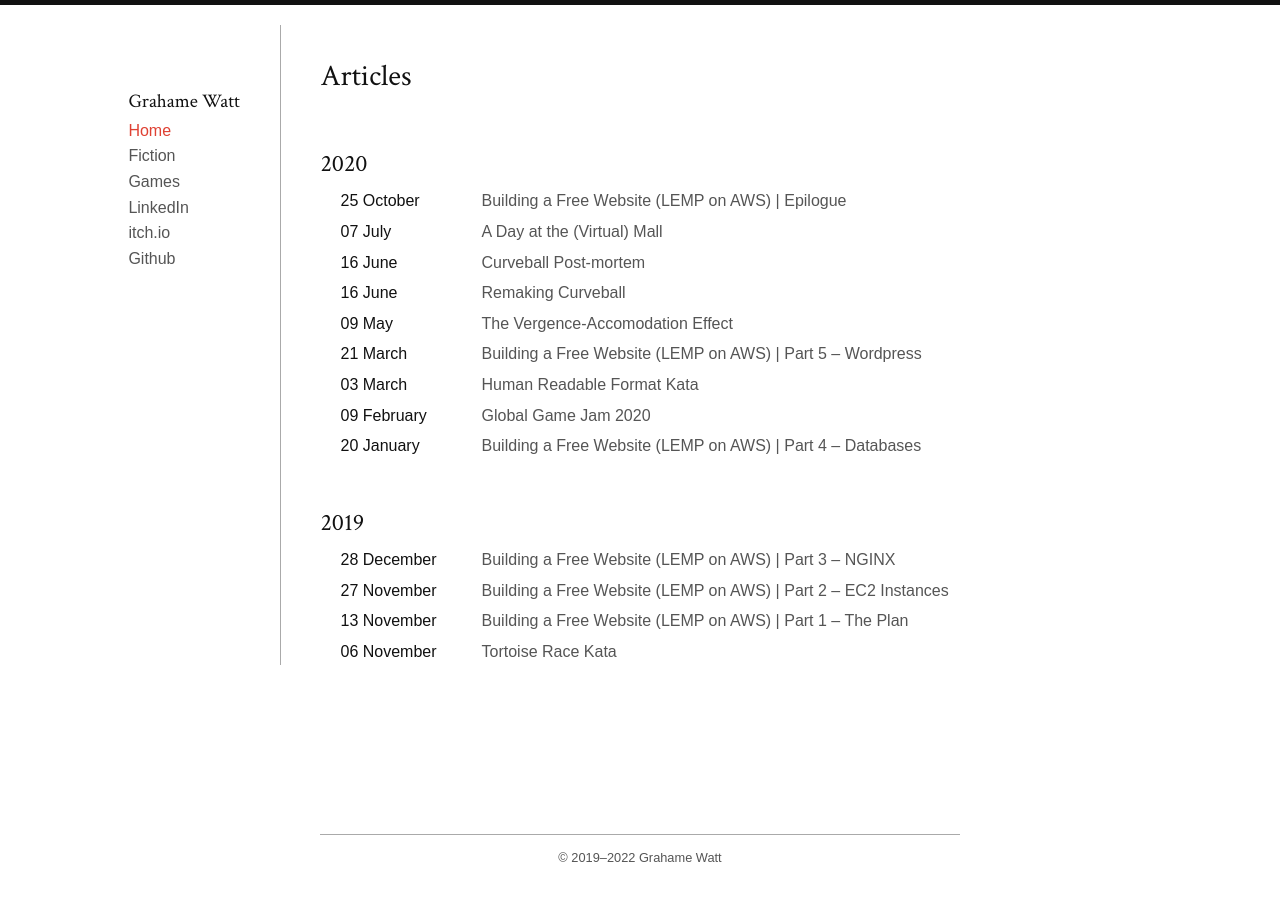
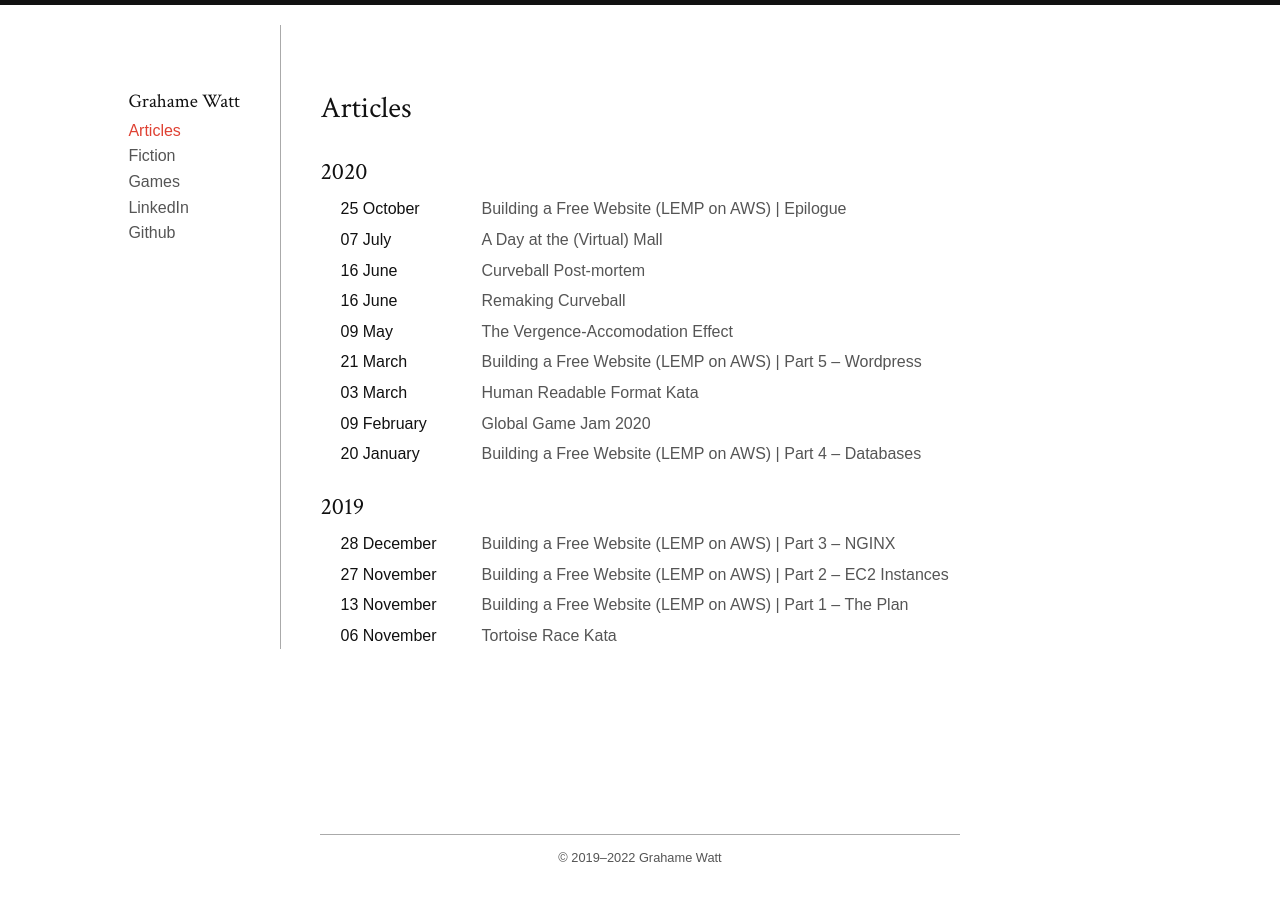
Before and after one commit to GrahameGW/grahamegw.github.io, a Jekyll site: the page built from index.html, in a window 1280 px wide. Built offline with Jekyll 4.4.1, drawn with Linux system fonts in a browser that asks for light colours; some web fonts are replaced.

Commit message:
fixed 404 header

```diff
--- a/404.html
+++ b/404.html
@@ -1,4 +1,5 @@
 ---
+title: 404
 permalink: /404.html
 layout: page
 ---
--- a/_data/navigation.yaml
+++ b/_data/navigation.yaml
@@ -1,12 +1,10 @@
-- name: Home
+- name: Articles
   link: /
 - name: Fiction
-  link: /fiction.html
+  link: /fiction
 - name: Games
-  link: /games.html
+  link: /games
 - name: LinkedIn
   link: https://linkedin.com/in/wattgrahame
-- name: itch.io
-  link: https://metapilgrim.itch.io/
 - name: Github
   link: https://github.com/grahamegw
--- a/index.html
+++ b/index.html
@@ -2,7 +2,7 @@
 title: Home
 ---
 <div>
-    <h1 style="margin-top: 0.5rem";>Articles</h1>
+    <h1>Articles</h1>
 </div>
 <div class="post-list">
     {% assign year = "" %}
@@ -11,7 +11,7 @@
         {% assign post_year = post.date | date: "%Y" %}
         {% if post_year != year %}
         {% assign year = post_year %}
-        <h2>{{ year }}</h2><span name="grid-fill"></span>
+        <h2 style="margin-top: 1rem;">{{ year }}</h2><span name="grid-fill"></span>
         {% endif %}
         <time>{{ post.date | date: "%d %B" }}</time>
         <div><a href="{{ post.url }}" title="#{{ forloop.rindex }}">{{ post.title }}</a></div>
```
